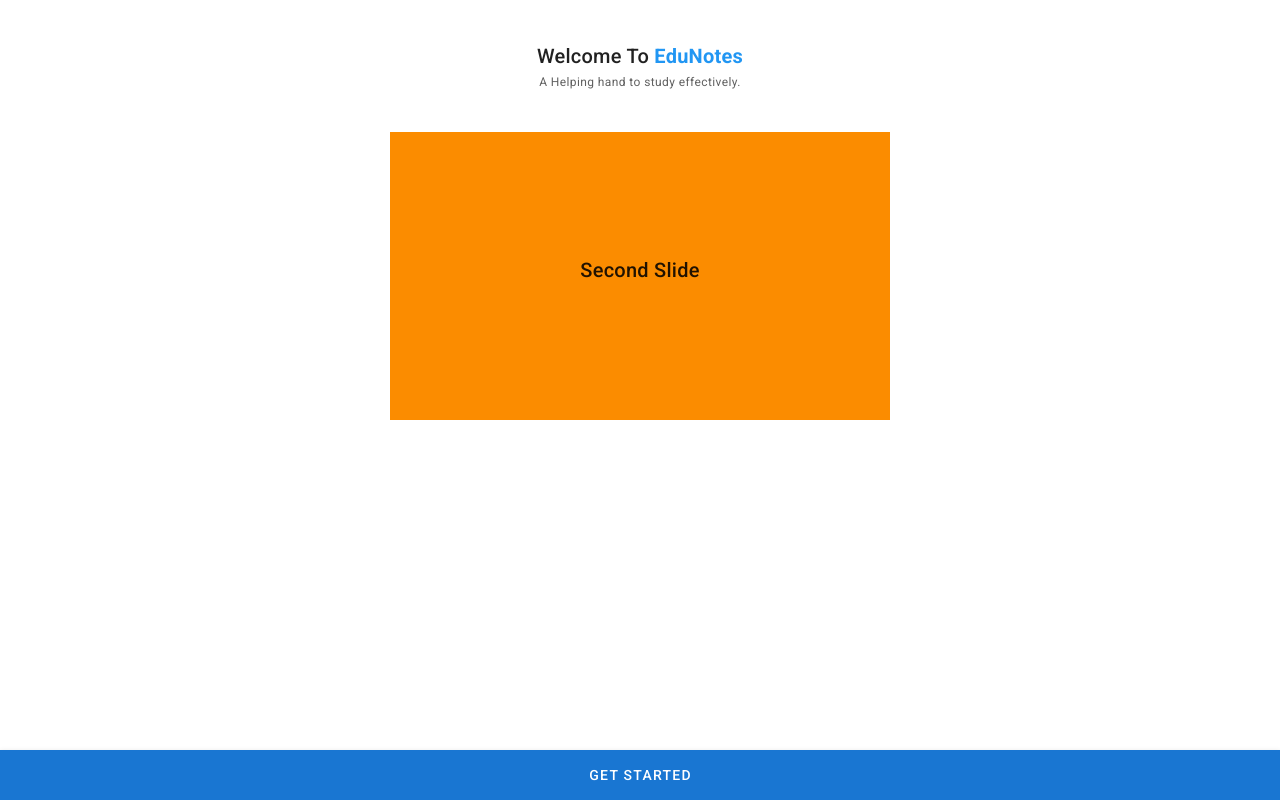
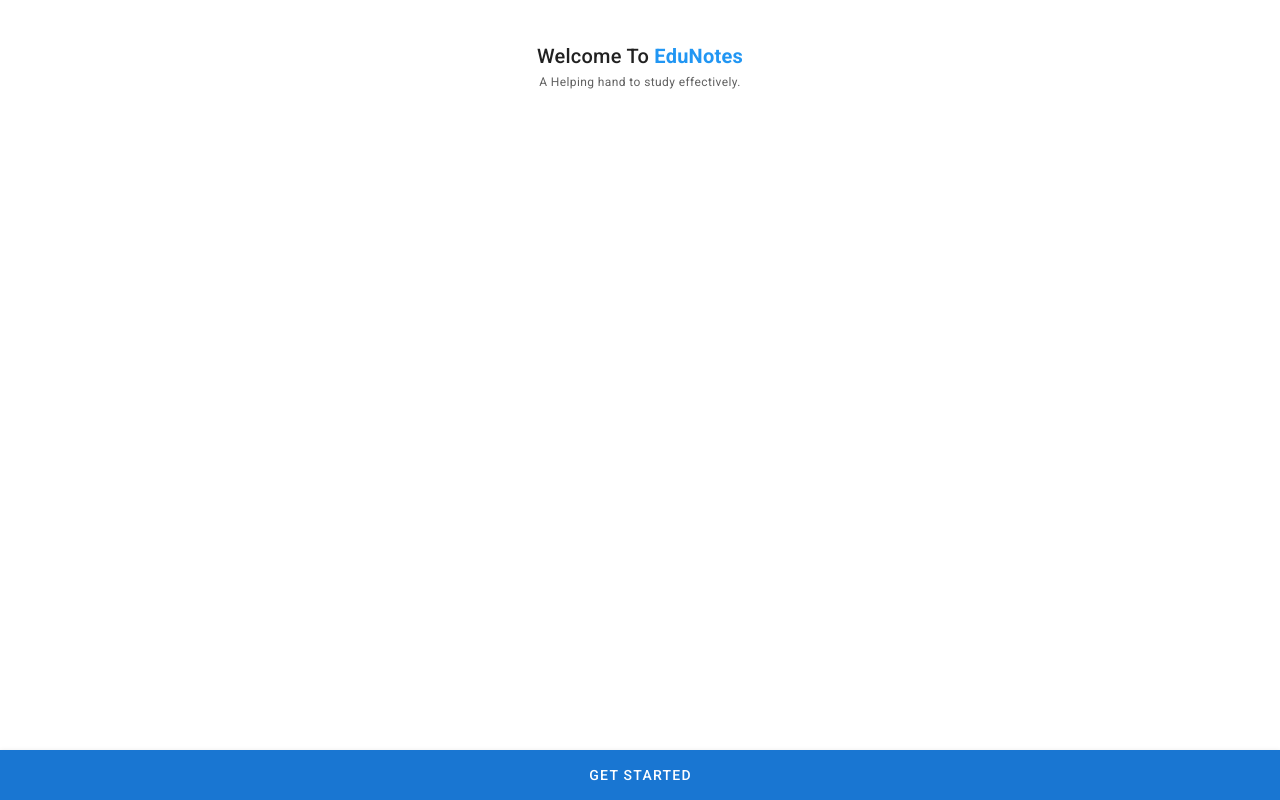
Before and after one commit to hi4manohar/edunotes, a Vue app: page / in a window 1280 px wide. Built offline with nearby package versions, Linux system fonts and the light colour scheme.

Commit message:
welcome notification

```diff
--- a/src/assets/css/globalApp.css
+++ b/src/assets/css/globalApp.css
@@ -66,7 +66,7 @@ p {
 }
 .description span{
   font-size: 12px !important;
-  color: #616161 !important;
+  color: rgba(0, 0, 0, 0.6) !important;
   white-space: normal;
 }
 .description pre{
@@ -94,7 +94,7 @@ ul {
 ul li {
   font-size: 12px;
   font-weight: 400;
-  color: #616161;
+  color: rgba(0, 0, 0, 0.6);
 }
 .skloader {
   top: 0;
--- a/src/components/welcome/Welcome.vue
+++ b/src/components/welcome/Welcome.vue
@@ -10,17 +10,12 @@
     <v-carousel
       cycle
       height="300"
-      hide-delimiter-background
       show-arrows-on-hover
       hide-delimiters
       interval="4000"
     >
-      <v-carousel-item v-for="(slide, i) in slides" :key="i">
-        <v-sheet :color="colors[i]" height="100%">
-          <v-row class="fill-height" align="center" justify="center">
-            <div class="title">{{ slide }} Slide</div>
-          </v-row>
-        </v-sheet>
+      <v-carousel-item v-for="(item,i) in items" :key="i" :src="item.src">
+
       </v-carousel-item>
     </v-carousel>
 
@@ -32,18 +27,24 @@
 <script>
 export default {
   name: "Welcome",
-  data() {
-    return {
-      colors: [
-        "indigo",
-        "warning",
-        "pink darken-2",
-        "red lighten-1",
-        "deep-purple accent-4"
-      ],
-      slides: ["First", "Second", "Third", "Fourth", "Fifth"]
-    };
-  },
+  data () {
+      return {
+        items: [
+          {
+            src: 'slider1.jpg',
+          },
+          {
+            src: 'slider1.jpg',
+          },
+          {
+            src: 'slider1.jpg',
+          },
+          {
+            src: 'slider1.jpg',
+          },
+        ],
+      }
+    },
   methods: {
     showBoard() {
       this.$emit("changesteps", "chooseboard");
--- a/src/views/ArticleList.vue
+++ b/src/views/ArticleList.vue
@@ -20,29 +20,31 @@
             </v-list-item-content>
           </v-list-item>
         </div>
-        <v-container class="" v-else>
+        <v-container class="px-0 py-2 pt-0" v-else>
           <div
-            class="list-card mb-4"
+            class="list-card mb-2"
             v-for="(name, index) in names"
             @click="$router.push('/post/' + index)"
             :key="index"
           >
-            <v-card class="mx-auto" :class="{ active: activeIndex === index }">
+            <v-card class="mx-auto elevation-0" :class="{ active: activeIndex === index }">
               <v-list-item>
                 <v-list-item-content>
                   <v-list-item-title class="subtitle-2" v-text="name.post_title"></v-list-item-title>
                   <v-list-item-subtitle>by Kurt Wagner</v-list-item-subtitle>
                 </v-list-item-content>
               </v-list-item>
-              <v-img v-if="index%2 == 0 && name.guid" :src="name.guid" height="120"></v-img>
-              <v-card-text
+              <div class="ma-3 my-1 article-img">
+                <v-img v-if="index%2 == 0 && name.guid" :src="name.guid" height="150"></v-img>
+              </div>
+              <v-card-text class="px-3 py-1"
                 v-html="trimmedData(name.post_content)">
               </v-card-text>
               <v-card-actions>
-                <v-btn text color="deep-purple accent-4">
+                <v-btn text color="">
                   Read
                 </v-btn>
-                <v-btn text color="deep-purple accent-4" @click="saveArticle($event, index)">Save</v-btn>
+                <v-btn text color="" @click="saveArticle($event, index)">Save</v-btn>
                 <v-spacer></v-spacer>
                 <v-btn icon>
                   <v-icon>mdi-heart</v-icon>
@@ -183,6 +185,7 @@ export default {
   height: calc(100vh - 112px);
   margin-bottom: 56px !important;
   overflow: auto;
+  background: #eee;
 }
 /*.v-list-item {
   box-shadow: 0px 1px 4px #ddd;
@@ -205,6 +208,19 @@ h4{
   font-size: 16px !important;
   margin-bottom: 0px;
 }
-
+.article-img{
+  border-radius: 4px;
+  overflow: hidden;
+  background: #f5f5f5;
+}
+.v-card{
+  border-radius: 0px !important;
+}
+.v-btn{
+  font-size: 12px;
+}
+.v-btn span i{
+  font-size: 18px !important;
+}
 
 </style>
--- a/src/views/Notifications.vue
+++ b/src/views/Notifications.vue
@@ -11,7 +11,7 @@
         <v-spacer></v-spacer>
     </v-app-bar>
     <v-content justify="center">
-      <v-card>
+      <v-card :elevation="0">
         <v-list two-line>
           <template v-for="(item, index) in items">
             <v-subheader
@@ -31,8 +31,6 @@
             <v-list-item
               v-else
               :key="item.title"
-              ripple
-
             >
               <v-list-item-avatar>
                 <img :src="item.avatar">
```
Also changed, not shown: public/slider1.jpg (added).
